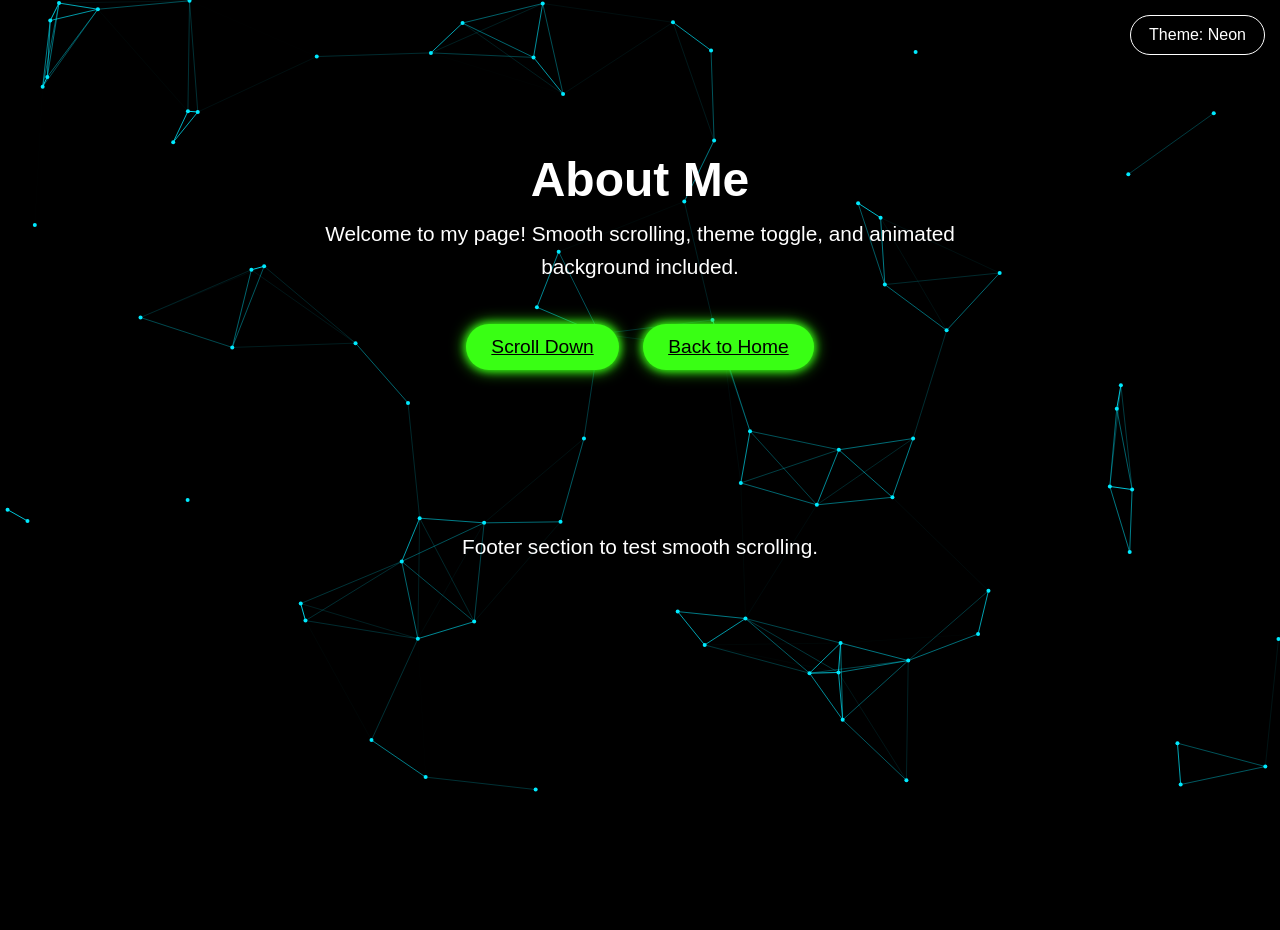
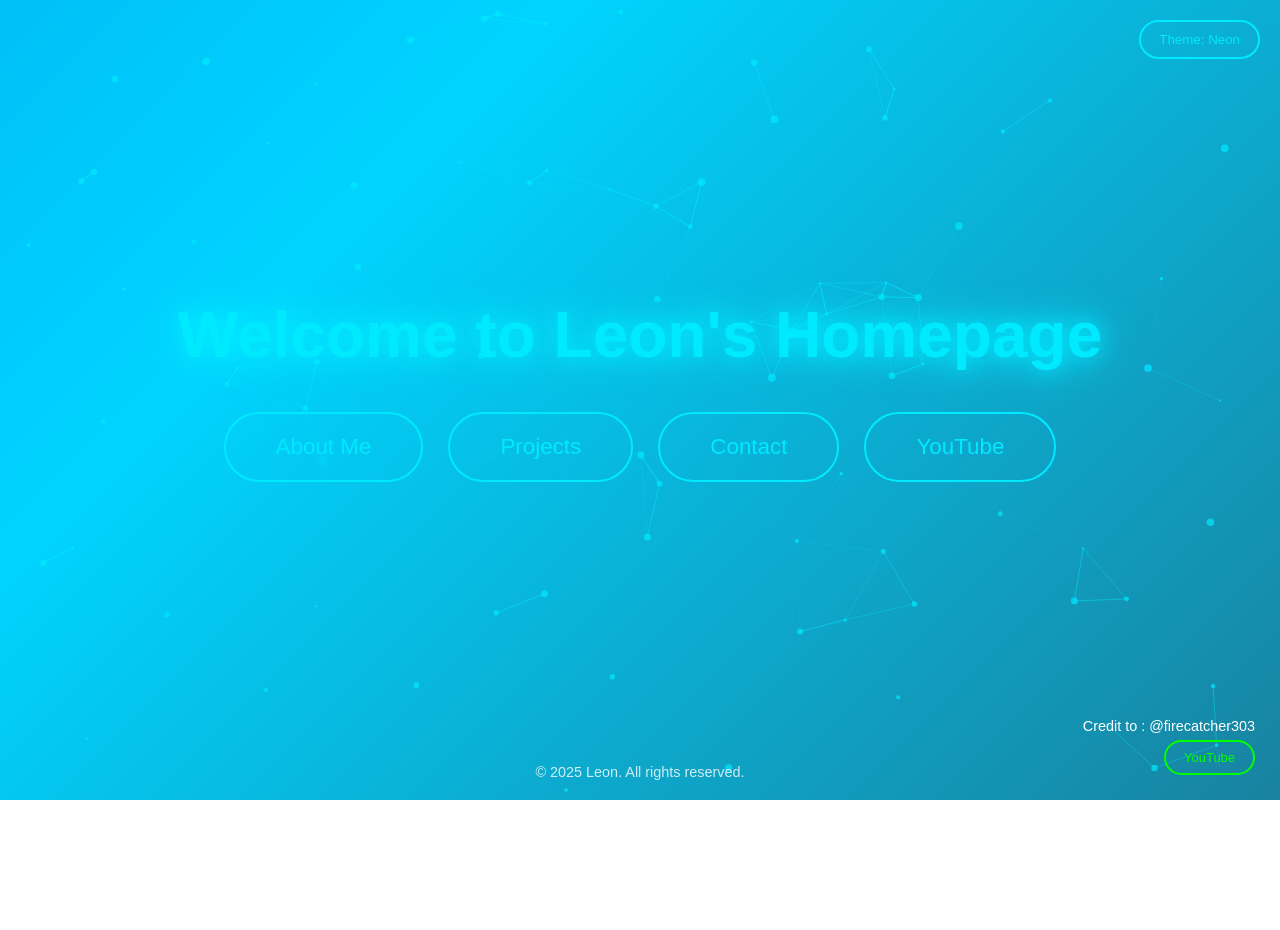
Before and after one commit to leongamingMC/leongamingMC.github.io, a plain HTML site: page index.html in a window 1280 px wide. After the commit the page ends 800 px from the top, so only its background shows below. Drawn offline with Linux system fonts and the light colour scheme.

Commit message:
Update index.html

```diff
--- a/index.html
+++ b/index.html
@@ -3,107 +3,181 @@
 <head>
   <meta charset="UTF-8" />
   <meta name="viewport" content="width=device-width, initial-scale=1.0" />
-  <title>About Me</title>
+  <title>Leon's Homepage</title>
 
   <style>
-    :root {
-      --bg: #000;
-      --text: #fff;
-      --button-bg: #39ff14;
-      --button-text: #000;
-      --particle-color: #00eaff;
-    }
-    body.dark {
-      --bg: #0a0a0a;
-      --text: #e0e0e0;
-      --particle-color: #4db8ff;
-    }
-    body.minimal {
-      --bg: #ffffff;
-      --text: #000000;
-      --particle-color: #999999;
+    * {
+      margin: 0;
+      padding: 0;
+      box-sizing: border-box;
+      scroll-behavior: smooth; /* ✅ Smooth scroll */
     }
 
     body {
-      margin: 0;
-      padding: 0;
-      font-family: Arial, sans-serif;
+      font-family: 'Poppins', sans-serif;
+      height: 100vh;
+      display: flex;
+      flex-direction: column;
+      justify-content: center;
+      align-items: center;
+      overflow: hidden;
+      text-align: center;
+      color: var(--text);
+      position: relative;
       background: var(--bg);
-      color: var(--text);
-      overflow-x: hidden;
-      scroll-behavior: smooth;
+      background-size: 400% 400%;
+      animation: gradientShift 12s ease infinite;
+      transition: background 0.5s, color 0.5s;
     }
 
-    /* Center container */
-    .container {
-      position: relative;
-      z-index: 2;
-      text-align: center;
-      padding-top: 120px;
+    /* ✅ Default Neon theme variables */
+    :root {
+      --bg: linear-gradient(135deg, #001f3f, #0074d9, #00d4ff, #2c3e50);
+      --text: #ffffff;
+      --accent: #00eaff;
+      --particleColor: rgba(0,234,255,0.7);
+      --particleLine: rgba(0,234,255,1);
+    }
+
+    /* ✅ Dark theme */
+    body.dark {
+      --bg: #0a0a0a;
+      --text: #dcdcdc;
+      --accent: #4da6ff;
+      --particleColor: rgba(80,150,255,0.6);
+      --particleLine: rgba(80,150,255,0.9);
+      animation: none;
+    }
+
+    /* ✅ Minimal theme */
+    body.minimal {
+      --bg: #f8f8f8;
+      --text: #222;
+      --accent: #444;
+      --particleColor: rgba(120,120,120,0.4);
+      --particleLine: rgba(160,160,160,0.6);
+      animation: none;
+    }
+
+    @keyframes gradientShift {
+      0% { background-position: 0% 50%; }
+      50% { background-position: 100% 50%; }
+      100% { background-position: 0% 50%; }
     }
 
     h1 {
-      font-size: 3rem;
-      margin-bottom: 10px;
+      font-size: 4em;
+      margin-bottom: 40px;
+      color: var(--accent);
+      text-shadow: 0 0 20px var(--accent), 0 0 40px var(--accent);
+      z-index: 1;
+      transition: 0.4s;
     }
 
-    p {
-      font-size: 1.3rem;
-      max-width: 700px;
-      margin: 0 auto 30px;
-      line-height: 1.6;
+    body.dark h1,
+    body.minimal h1 {
+      text-shadow: none;
     }
 
-    /* Neon Button */
-    .btn {
-      display: inline-block;
-      margin: 10px;
-      padding: 12px 25px;
-      font-size: 1.2rem;
-      border: none;
-      border-radius: 50px;
-      background: var(--button-bg);
-      color: var(--button-text);
-      cursor: pointer;
-      transition: 0.25s ease;
-      box-shadow: 0 0 8px #39ff14, 0 0 16px #39ff14;
+    .button-container {
+      display: flex;
+      gap: 25px;
+      flex-wrap: wrap;
+      justify-content: center;
+      z-index: 1;
+      margin-bottom: 20px;
     }
 
-    .btn:hover {
-      transform: scale(1.07);
-      box-shadow: 0 0 12px #39ff14, 0 0 25px #39ff14;
+    a.button {
+      position: relative;
+      display: inline-block;
+      padding: 20px 50px;
+      font-size: 1.4em;
+      color: var(--accent);
+      text-decoration: none;
+      border: 2px solid var(--accent);
+      border-radius: 50px;
+      overflow: hidden;
+      transition: 0.3s;
+      backdrop-filter: blur(3px);
     }
 
-    /* Theme Toggle Button */
-    #themeToggle {
-      position: fixed;
-      top: 15px;
-      right: 15px;
-      padding: 10px 18px;
-      font-size: 1rem;
-      border-radius: 25px;
-      border: 1px solid var(--text);
-      background: transparent;
-      color: var(--text);
-      cursor: pointer;
-      z-index: 3;
-      transition: 0.25s ease;
+    a.button:hover {
+      background: var(--accent);
+      color: #002233;
+      box-shadow: 0 0 25px var(--accent), 0 0 50px var(--accent);
+      transform: translateY(-3px);
     }
 
-    #themeToggle:hover {
-      background: var(--text);
-      color: var(--bg);
+    body.dark a.button:hover,
+    body.minimal a.button:hover {
+      box-shadow: none;
     }
 
-    /* Canvas (behind everything) */
-    #particles {
+    footer {
+      position: absolute;
+      bottom: 20px;
+      font-size: 0.9em;
+      color: var(--text);
+      z-index: 1;
+      opacity: 0.8;
+    }
+
+    canvas#particles {
       position: fixed;
       top: 0;
       left: 0;
-      width: 100vw;
-      height: 100vh;
+      width: 100%;
+      height: 100%;
       z-index: 0;
+    }
+
+    .credit-box {
+      position: absolute;
+      bottom: 25px;
+      right: 25px;
+      text-align: right;
+      font-size: 0.9em;
+      color: var(--text);
+      z-index: 2;
+    }
+
+    .credit-btn {
+      display: inline-block;
+      margin-top: 6px;
+      padding: 8px 18px;
+      font-size: 0.9em;
+      color: lime;
+      border: 2px solid lime;
+      border-radius: 25px;
+      text-decoration: none;
+      transition: 0.3s;
+    }
+
+    .credit-btn:hover {
+      background: lime;
+      color: #002200;
+      transform: translateY(-2px);
+    }
+
+    /* ✅ Theme toggle button */
+    .theme-toggle {
+      position: absolute;
+      top: 20px;
+      right: 20px;
+      padding: 10px 18px;
+      border: 2px solid var(--accent);
+      border-radius: 25px;
       background: transparent;
+      color: var(--accent);
+      cursor: pointer;
+      z-index: 10;
+      transition: 0.3s;
+    }
+
+    .theme-toggle:hover {
+      background: var(--accent);
+      color: #00131a;
     }
   </style>
 </head>
@@ -111,105 +185,130 @@
 <body>
   <canvas id="particles"></canvas>
 
-  <button id="themeToggle">Theme: Neon</button>
+  <!-- ✅ Theme toggle button -->
+  <button class="theme-toggle" id="themeToggle">Theme: Neon</button>
 
-  <div class="container">
-    <h1>About Me</h1>
-    <p>
-      Welcome to my page! Smooth scrolling, theme toggle, and animated background included.
-    </p>
+  <h1>Welcome to Leon's Homepage</h1>
 
-    <a href="#footer" class="btn">Scroll Down</a>
-    <a href="index.html" class="btn">Back to Home</a>
+  <div class="button-container">
+    <a href="about.html" class="button">About Me</a>
+    <a href="projects.html" class="button">Projects</a>
+    <a href="contact.html" class="button">Contact</a>
+    <a href="youtube.html" target="_blank" class="button youtube">YouTube</a>
   </div>
 
-  <div id="footer" style="height:400px; text-align:center; padding-top:150px;">
-    <p>Footer section to test smooth scrolling.</p>
+  <footer>© 2025 Leon. All rights reserved.</footer>
+
+  <div class="credit-box">
+    <p>Credit to : @firecatcher303</p>
+    <a href="https://www.youtube.com/@firecatcher_303" target="_blank" class="credit-btn">YouTube</a>
   </div>
 
+  <!-- ✅ Theme toggle script + particles -->
   <script>
     /* ===== Theme Toggle ===== */
-    const themes = ["neon", "dark", "minimal"];
     const body = document.body;
-    const btn = document.getElementById("themeToggle");
+    const toggleBtn = document.getElementById("themeToggle");
+    const themes = ["", "dark", "minimal"]; // default "" = neon
     let themeIndex = 0;
 
-    function applyTheme() {
-      body.className = themes[themeIndex];
-      btn.textContent = "Theme: " + themes[themeIndex][0].toUpperCase() + themes[themeIndex].slice(1);
-      localStorage.setItem("theme", themeIndex);
+    function applyTheme(index) {
+      body.className = themes[index];
+      toggleBtn.textContent = "Theme: " + (themes[index] ? themes[index][0].toUpperCase() + themes[index].slice(1) : "Neon");
+      localStorage.setItem("themeIndex", index);
     }
 
-    btn.addEventListener("click", () => {
+    toggleBtn.addEventListener("click", () => {
       themeIndex = (themeIndex + 1) % themes.length;
-      applyTheme();
+      applyTheme(themeIndex);
     });
 
-    const saved = localStorage.getItem("theme");
-    if (saved) themeIndex = parseInt(saved);
-    applyTheme();
+    const savedTheme = localStorage.getItem("themeIndex");
+    if (savedTheme !== null) {
+      themeIndex = parseInt(savedTheme);
+      applyTheme(themeIndex);
+    }
 
     /* ===== Particle Background ===== */
-    const canvas = document.getElementById("particles");
-    const ctx = canvas.getContext("2d");
-    let w, h;
-    let particles = [];
+    const canvas = document.getElementById('particles');
+    const ctx = canvas.getContext('2d');
+    canvas.width = window.innerWidth;
+    canvas.height = window.innerHeight;
 
-    function resize() {
-      w = canvas.width = window.innerWidth;
-      h = canvas.height = window.innerHeight;
-    }
-    window.addEventListener("resize", resize);
-    resize();
+    let particlesArray = [];
 
-    const particleCount = 80;
-    for (let i = 0; i < particleCount; i++) {
-      particles.push({
-        x: Math.random() * w,
-        y: Math.random() * h,
-        vx: (Math.random() - 0.5) * 0.6,
-        vy: (Math.random() - 0.5) * 0.6,
-        size: 2
-      });
+    window.addEventListener('resize', () => {
+      canvas.width = window.innerWidth;
+      canvas.height = window.innerHeight;
+      initParticles();
+    });
+
+    class Particle {
+      constructor(x, y, dirX, dirY, size, color){
+        this.x = x;
+        this.y = y;
+        this.dirX = dirX;
+        this.dirY = dirY;
+        this.size = size;
+        this.color = color;
+      }
+
+      draw(){
+        ctx.beginPath();
+        ctx.arc(this.x, this.y, this.size, 0, Math.PI * 2);
+        ctx.fillStyle = this.color;
+        ctx.fill();
+      }
+
+      update(){
+        if(this.x + this.size > canvas.width || this.x - this.size < 0) this.dirX = -this.dirX;
+        if(this.y + this.size > canvas.height || this.y - this.size < 0) this.dirY = -this.dirY;
+        this.x += this.dirX;
+        this.y += this.dirY;
+        this.draw();
+      }
     }
 
-    function animate() {
-      ctx.clearRect(0, 0, w, h);
-      const color = getComputedStyle(document.body).getPropertyValue("--particle-color");
+    function initParticles(){
+      particlesArray = [];
+      let numberOfParticles = (canvas.width * canvas.height) / 12000;
+      for(let i=0; i<numberOfParticles; i++){
+        let size = Math.random() * 3 + 1;
+        let x = Math.random() * (canvas.width - size*2) + size;
+        let y = Math.random() * (canvas.height - size*2) + size;
+        let dirX = (Math.random() - 0.5) * 0.5;
+        let dirY = (Math.random() - 0.5) * 0.5;
+        particlesArray.push(new Particle(x, y, dirX, dirY, size, getComputedStyle(document.body).getPropertyValue("--particleColor")));
+      }
+    }
 
-      particles.forEach(p => {
-        p.x += p.vx;
-        p.y += p.vy;
-
-        if (p.x < 0 || p.x > w) p.vx *= -1;
-        if (p.y < 0 || p.y > h) p.vy *= -1;
-
-        ctx.fillStyle = color;
-        ctx.beginPath();
-        ctx.arc(p.x, p.y, p.size, 0, Math.PI * 2);
-        ctx.fill();
-      });
-
-      for (let i = 0; i < particles.length; i++) {
-        for (let j = i + 1; j < particles.length; j++) {
-          const a = particles[i];
-          const b = particles[j];
-          const dist = Math.hypot(a.x - b.x, a.y - b.y);
-
-          if (dist < 140) {
-            ctx.strokeStyle = color;
-            ctx.globalAlpha = 1 - dist / 140;
+    function connectParticles(){
+      for(let a = 0; a < particlesArray.length; a++){
+        for(let b = a; b < particlesArray.length; b++){
+          let dx = particlesArray[a].x - particlesArray[b].x;
+          let dy = particlesArray[a].y - particlesArray[b].y;
+          let distance = Math.sqrt(dx*dx + dy*dy);
+          if(distance < 100){
+            ctx.strokeStyle = getComputedStyle(document.body).getPropertyValue("--particleLine").replace("1)", (1 - distance/100) + ")");
+            ctx.lineWidth = 1;
             ctx.beginPath();
-            ctx.moveTo(a.x, a.y);
-            ctx.lineTo(b.x, b.y);
+            ctx.moveTo(particlesArray[a].x, particlesArray[a].y);
+            ctx.lineTo(particlesArray[b].x, particlesArray[b].y);
             ctx.stroke();
-            ctx.globalAlpha = 1;
           }
         }
       }
-      requestAnimationFrame(animate);
     }
-    animate();
+
+    function animateParticles(){
+      requestAnimationFrame(animateParticles);
+      ctx.clearRect(0,0,canvas.width,canvas.height);
+      particlesArray.forEach(p => p.update());
+      connectParticles();
+    }
+
+    initParticles();
+    animateParticles();
   </script>
 </body>
 </html>
```
